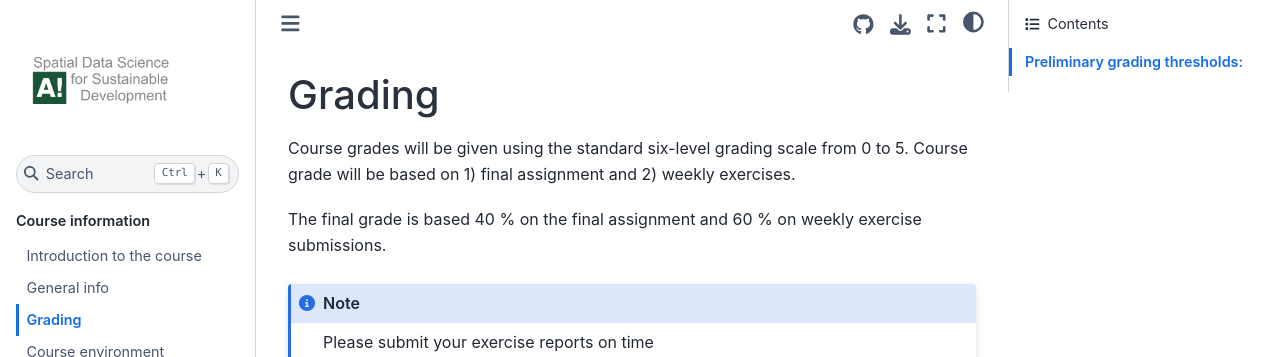
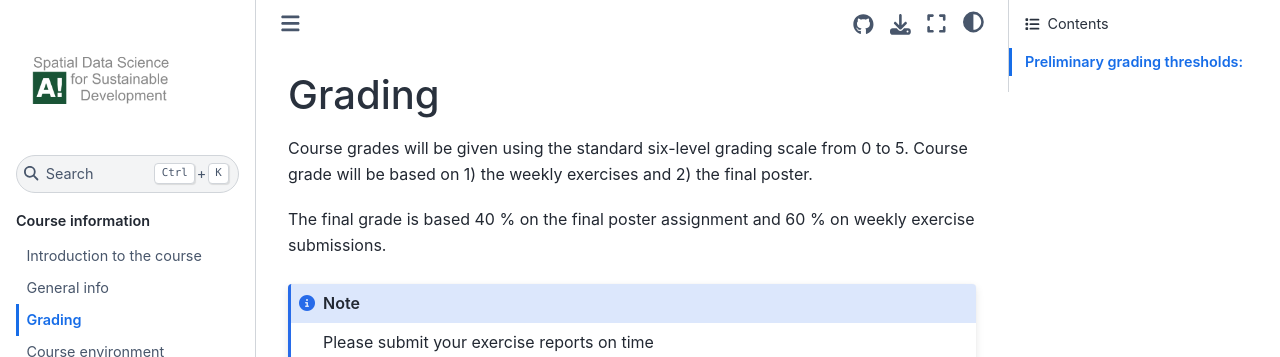
Before and after one commit to AaltoGIS/Sustainability-GIS, a Sphinx documentation site: the page built from source/course-info/grading.rst, in a window 1280 px wide. Shown: the top 357 px of the page. Built offline with Sphinx 7.4.7 and the Sphinx Book theme 1.1.4, drawn with Linux system fonts in a browser that asks for light colours; pages that are not in the unit, such as notebooks, are missing from menus.

Commit message:
Update course info

```diff
--- a/source/course-info/grading.rst
+++ b/source/course-info/grading.rst
@@ -2,9 +2,9 @@
 =======
 
 Course grades will be given using the standard six-level grading scale from 0 to 5.
-Course grade will be based on 1) final assignment and 2) weekly exercises.
+Course grade will be based on 1) the weekly exercises and 2) the final poster.
 
-The final grade is based 40 % on the final assignment and 60 % on weekly exercise submissions.
+The final grade is based 40 % on the final poster assignment and 60 % on weekly exercise submissions.
 
 .. note:: Please submit your exercise reports on time
 
--- a/source/course-info/slack-usage.rst
+++ b/source/course-info/slack-usage.rst
@@ -9,10 +9,10 @@
 Accessing the workspace in Slack
 --------------------------------
 
-We will send an invitation link for all enrolled students to the Slack Team called ``AaltoSDS2021``.
+We will send an invitation link for all enrolled students to the Slack Team called ``AaltoSDS2022``.
 Before you can start using Slack, you should create a new account for Slack (if you don't have one already) and accept the invitation you have received.
 
-**After accepting the invitation, you can access the course Slack team via this link:** `<http://AaltoSDS2021.slack.com>`__
+**After accepting the invitation, you can access the course Slack team via this link:** `<http://AaltoSDS2022.slack.com>`__
 
 General guidelines for communication
 ------------------------------------
```
Also changed, not shown: source/course-info/course-info.rst (+6 -8 lines).
